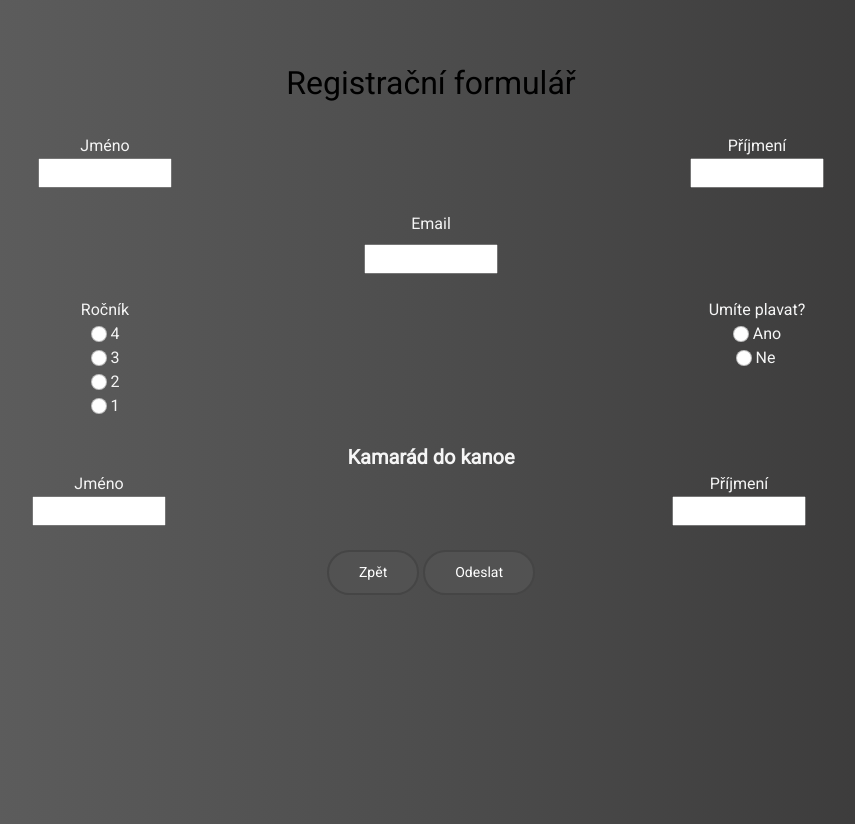
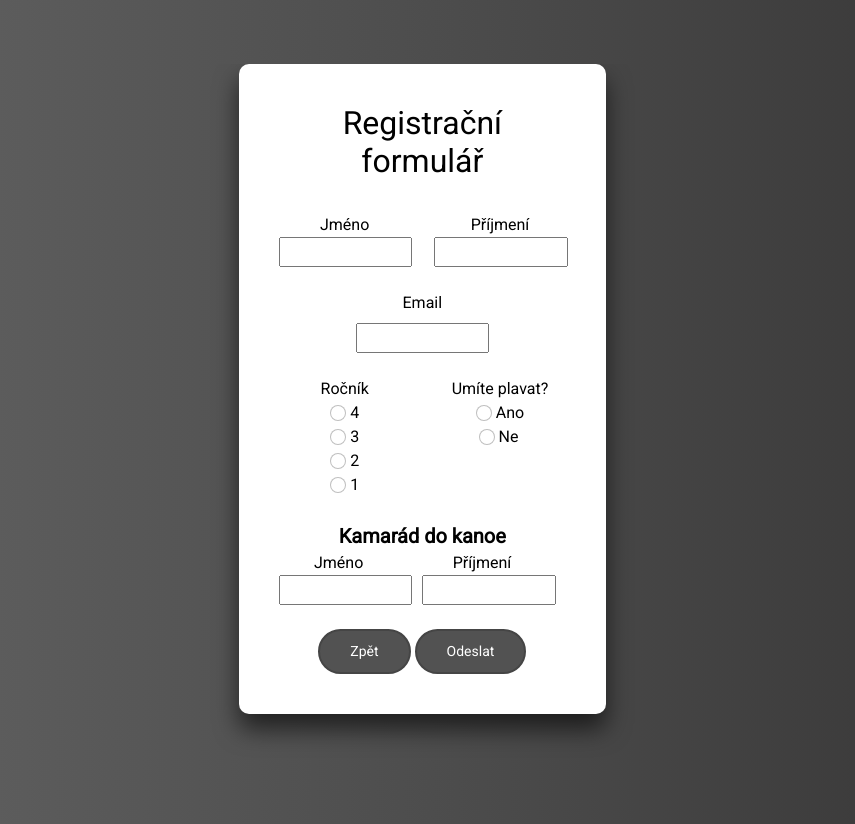
Before and after one commit to sochurek/kanoe, a Flask app: page /registrace in a window 1280 px wide. Shown: the whole page, without its empty margins (209-1064 px from the left). Run offline with Flask 2, Linux system fonts and the light colour scheme; some web fonts are replaced.

Commit message:
doděláno CSS

```diff
--- a/static/style.css
+++ b/static/style.css
@@ -1,5 +1,4 @@
 @import url('https://fonts.googleapis.com/css2?family=Bebas+Neue&family=Koulen&family=Lato&family=Nunito&family=Playfair+Display:ital@1&family=Prata&family=Raleway:ital,wght@1,100&family=Roboto&family=Roboto+Condensed&family=Teko&display=swap');
-
 body {
     margin-top: 5%;
     font-family: Roboto, sans-serif;
@@ -13,8 +12,6 @@
 }
 
 .submit {
-
-
     font-weight: 0;
     font-size: 14px;
     color: #fff;
@@ -23,24 +20,21 @@
     border: solid #454545 2px;
     box-shadow: rgb(0, 0, 0) 0px 0px 0px 0px;
     border-radius: 50px;
-    transition : 1000ms;
+    transition: 1000ms;
     transform: translateY(0);
     display: relative;
     flex-direction: row;
     align-items: center;
     cursor: pointer;
-
 }
 
 .submit:hover {
-
-    transition : 1000ms;
+    transition: 1000ms;
     padding: 10px 50px;
-    transform : translateY(-0px);
+    transform: translateY(-0px);
     background-color: #a8a8a8;
     color: #333333;
     border: solid 2px #3b3b3b;
-
 }
 
 .back {
@@ -52,14 +46,14 @@
     border: none;
     box-shadow: rgb(0, 0, 0) 0px 0px 0px 0px;
     border-radius: 50px;
-    transition : 1000ms;
+    transition: 1000ms;
     transform: translateY(0);
     border: solid #454545 2px;
 }
 
 .back:hover {
-    transition : 1000ms;
-    transform : translateY(-6px);
+    transition: 1000ms;
+    transform: translateY(-6px);
     background: linear-gradient(90deg, #525252 0%, #525252 100%);
     color: #ffffff;
     border: none;
@@ -67,14 +61,13 @@
 }
 
 footer {
-
     border-top: solid 1px;
     width: 100%;
-    height: 70px;
+    height: 30px;
     text-align: center;
     font-size: 14px;
     margin-top: 2vh;
-
+    z-index: 999;
 }
 
 .push {
@@ -88,3 +81,31 @@
 a {
     color: aliceblue;
 }
+
+#form {
+    background-color: white;
+    position: relative;
+    margin-top: calc(100% - 5);
+    left: 35%;
+    width: 28.645vw;
+    padding: 40px;
+    box-sizing: border-box;
+    box-shadow: 0 15px 25px rgba(0, 0, 0, 0.6);
+    border-radius: 10px;
+}
+
+#form label {
+    color: black;
+}
+
+input[type=text] input[type=email] {
+    transition: width .5s ease-in-out;
+}
+
+input[type=text]:focus {
+    width: 10.42vw;
+}
+
+input[type=email]:focus {
+    width: 10.42vw;
+}
```
